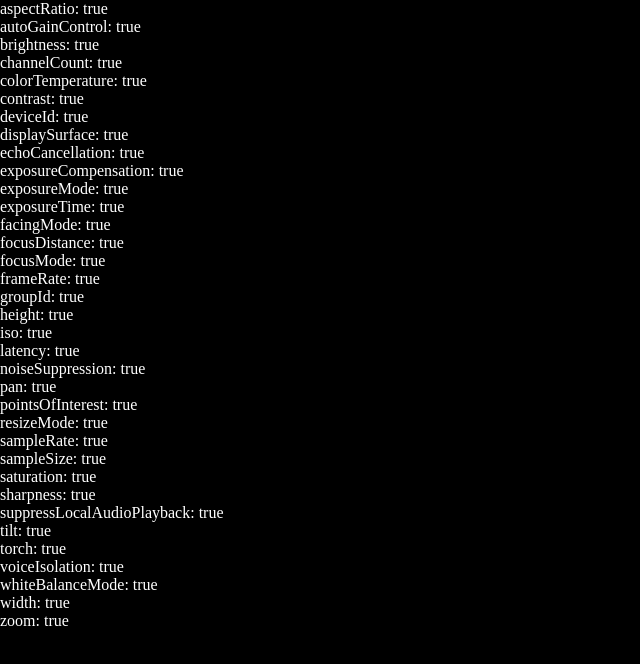
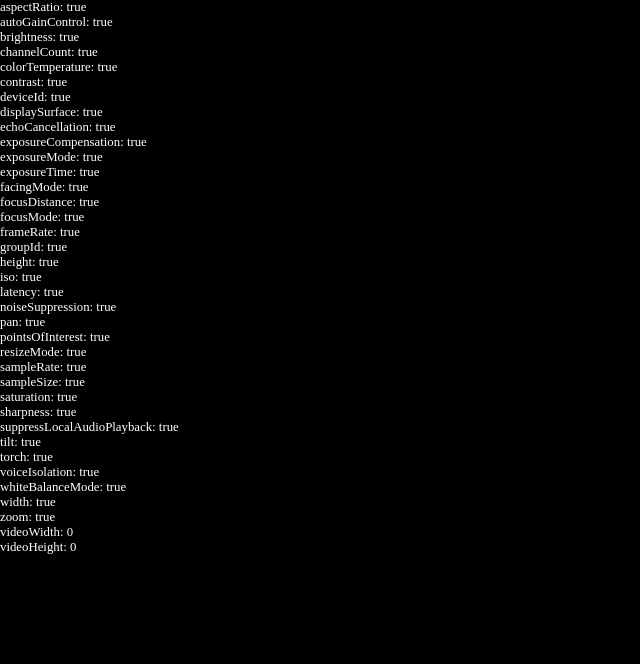
Before and after one commit to taisukef/webmr, a plain HTML site: page showstatus.html in a window 1280 px wide. Shown: the whole page, without its empty margins (0-640 px from the left). Drawn offline with Linux system fonts and the light colour scheme; animation ran at ten frames a second.

Commit message:
camera status

```diff
--- a/showstatus.html
+++ b/showstatus.html
@@ -11,10 +11,14 @@
 window.onload = function() {
 	const USE_CAMERA_FRONT = false;
 //	var videoop = USE_CAMERA_FRONT ? true : { facingMode : { exact : "environment" } };
-	var videoop = USE_CAMERA_FRONT ? true : { facingMode : { ideal : "environment" } };
+	var videoop = USE_CAMERA_FRONT ? true : {
+		facingMode : { ideal : "environment" },
+		width: { min: 640, ideal: 1920 },
+		height: { min: 480, ideal: 1080 }
+//		width: { min: 640, ideal: 1280, max: 1920 },
+//		height: { min: 480, ideal: 720, max: 1080 }
+	};
 	const medias = { audio: false, video: videoop };
-
-	dump(navigator.mediaDevices.getSupportedConstraints());
 
 	navigator.getUserMedia(medias, function(stream) {
 			video.srcObject = stream;
@@ -28,6 +32,14 @@ window.onload = function() {
 		canvas.width  = window.innerWidth;
 		canvas.height = window.innerHeight;
 		g.drawImage(video, 0, 0);
+
+		var data = navigator.mediaDevices.getSupportedConstraints();
+		const vw = video.videoWidth;
+		const vh = video.videoHeight;
+		data.videoWidth = vw;
+		data.videoHeight = vh;
+		dump(data);
+
 		requestAnimationFrame(draw);
 	};
 	draw();
@@ -60,6 +72,7 @@ body {
 #debug {
 	position: absolute;
 	background-color: rgb(1, 1, 1, 0.5);
+	font-size: 80%;
 	z-index: 2;
 	top: 0;
 	color: white;
```
Also changed, not shown: sight.html (+2 -3 lines), sightgray.html (+4 -7 lines).
